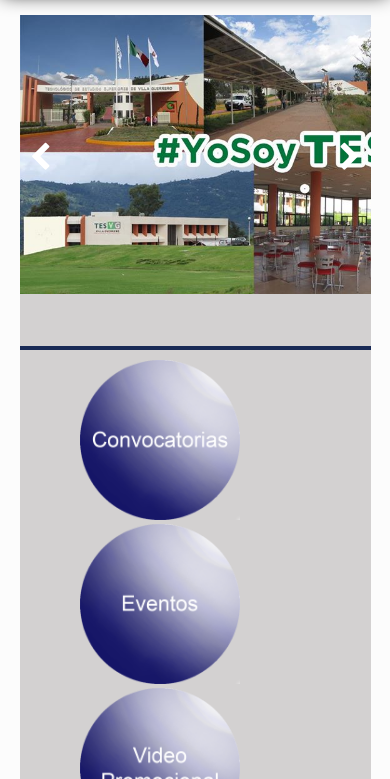
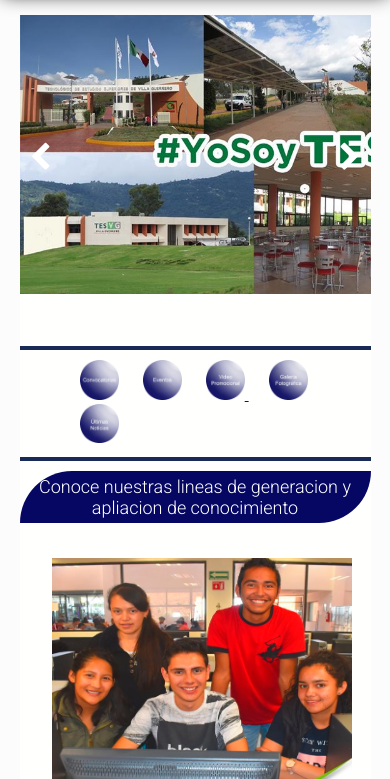
Before and after one commit to jocelyn-dom/ServSocialPag-gh-pages, a plain HTML site: page index.html in a window 390 px wide. Shown: the part 65-844 px from the top of the page. Drawn offline with Linux system fonts and the light colour scheme; a web font is replaced by a local one.

Commit message:
corrección responsive

```diff
--- a/css/style.css
+++ b/css/style.css
@@ -248,7 +248,7 @@ main {
   /*width: 890px; */
   max-width: 1000px;
   margin: auto;
-  background: rgb(211, 209, 209);
+  background: rgb(275, 285, 254);
   padding: 0px;
   margin-top: 0px;
 }
@@ -279,8 +279,9 @@ main div a {
   padding: 10px;
 }
 .circulos-azules {
-  width: 160px;
-  height: 160px;
+  margin: 0 auto;
+  max-width: 13%;
+  height: 80%;
   cursor: pointer;
 }
 .comer{
```
